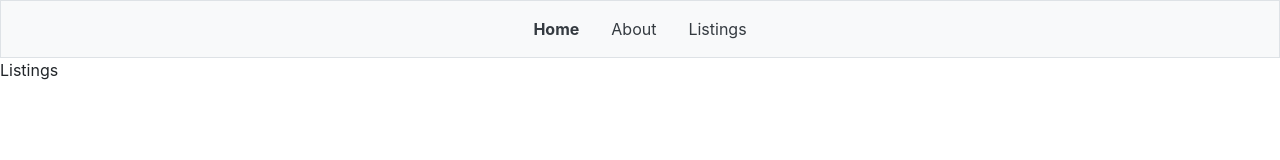
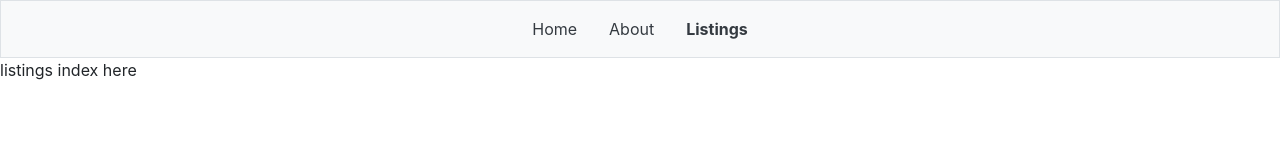
Before and after one commit to Shilcof/osiris-frontend, a React (Create React App) app: page /listings in a window 1280 px wide. Shown: the top 160 px of the page. Built offline with nearby package versions, Linux system fonts and the light colour scheme.

Commit message:
adds active navlinks and prepares listingindex component

```diff
--- a/src/App.js
+++ b/src/App.js
@@ -4,19 +4,20 @@ import {
 } from 'react-router-dom';
 import NavBar from './components/NavBar';
 import Footer from './components/Footer';
+import ListingsIndex from './components/listings/ListingsIndex'
 
 function App() {
   return (
     <div className="App">
       <Router>
-        <body className="d-flex flex-column min-vh-100">
+        <div className="d-flex flex-column min-vh-100">
           <NavBar />
           <Route exact path="/" render={() => <div>Home</div>} />
           <Route exact path="/about" render={() => <div>About</div>} />
-          <Route exact path="/listings" render={() => <div>Listings</div>} />
+          <Route path="/listings" render={routerProps => <ListingsIndex {...routerProps}/>} />
           {/* <Route path='/movies' render={routerProps => <MoviesPage {...routerProps} movies={this.state.movies}/>} /> */}
           <Footer/>
-        </body>
+        </div>
       </Router>
     </div>
   );
--- a/src/components/NavBar.js
+++ b/src/components/NavBar.js
@@ -5,19 +5,22 @@ const NavBar = () => {
   return (
     <div className="navbar navbar-expand-lg navbar-light bg-light px-4 border justify-content-md-center">
       <NavLink
-        className="nav-item nav-link text-dark font-weight-bold"
-        to="/"
+        className="nav-item nav-link text-dark"
+        activeClassName="font-weight-bold"
+        exact to="/"
       >
         Home
       </NavLink>
       <NavLink
         className="nav-item nav-link text-dark"
+        activeClassName="font-weight-bold"
         to="/about"
       >
         About
       </NavLink>
       <NavLink
         className="nav-item nav-link text-dark"
+        activeClassName="font-weight-bold"
         to="/listings"
       >
         Listings
--- /dev/null
+++ b/src/components/listings/ListingsIndex.js
@@ -0,0 +1,9 @@
+const ListingsIndex = (props) => {
+    return (
+        <div>
+            listings index here
+        </div>
+    )
+}
+
+export default ListingsIndex
```
